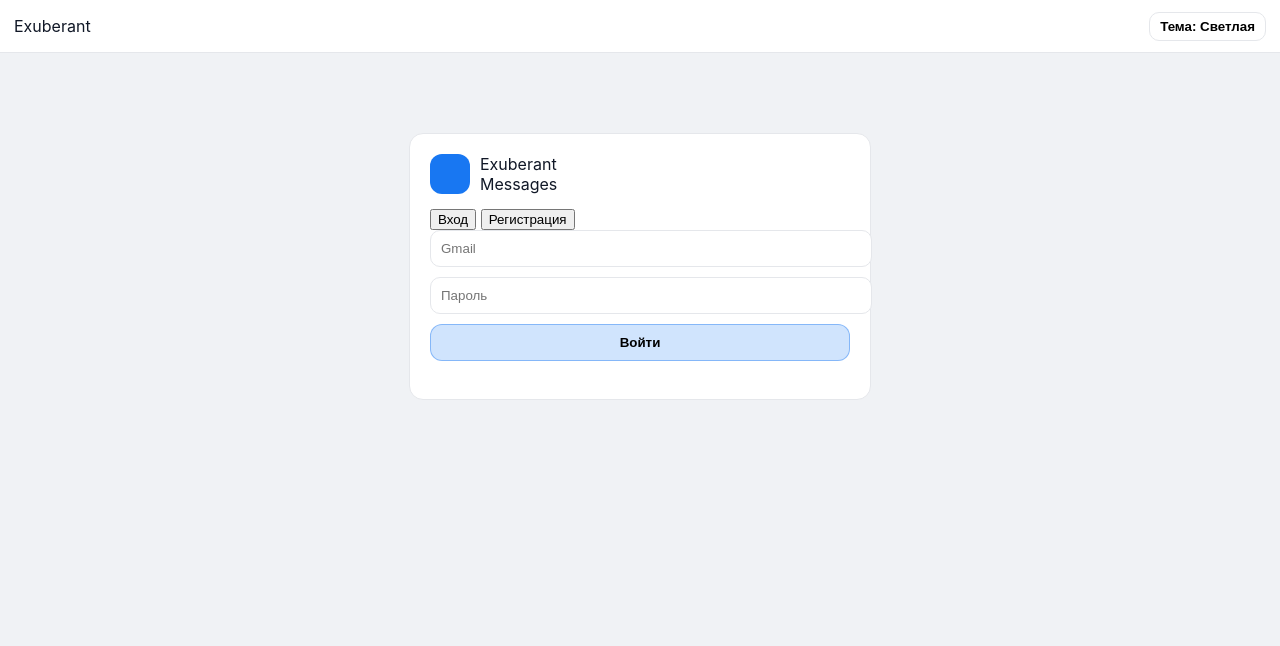
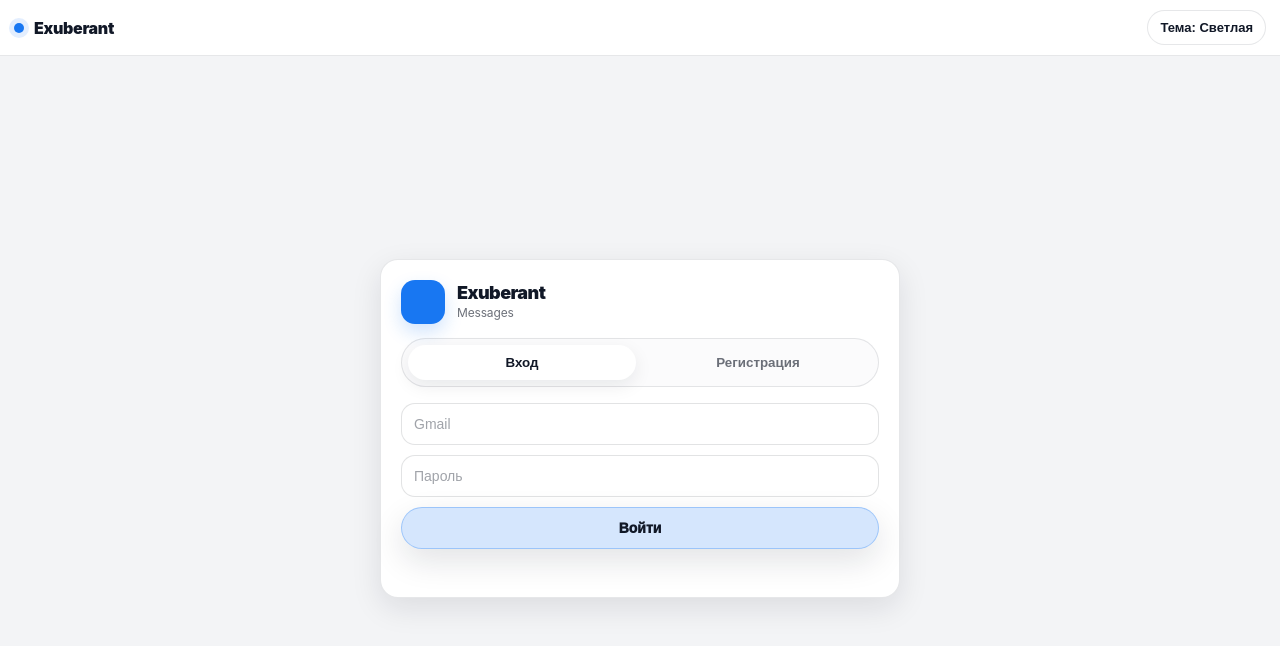
Before and after one commit to chillead-dev/ebbaaa, a website with bundled scripts: page public/index.html in a window 1280 px wide. Built offline with nearby package versions, Linux system fonts and the light colour scheme.

Commit message:
Update styles.css

```diff
--- a/public/styles.css
+++ b/public/styles.css
@@ -1,86 +1,339 @@
+/* =========================================================
+   Exuberant UI — clean, calm, iOS-ish glass controls
+   - No gradients
+   - One accent color
+   - Light / Dark theme
+   - Comfortable spacing & typography
+   ========================================================= */
+
+/* ---------- Theme tokens ---------- */
 :root{
-  --blue:#1877F2;
-  --bg:#f0f2f5;
-  --card:#ffffff;
-  --text:#111827;
-  --muted:#6b7280;
-  --border:#e5e7eb;
+  /* Brand */
+  --accent: #1877F2;     /* one color */
+  --accent-weak: rgba(24,119,242,.14);
+  --accent-border: rgba(24,119,242,.30);
+
+  /* Light */
+  --bg: #f3f4f6;
+  --surface: #ffffff;
+  --surface-2: #fbfbfc;
+  --text: #111827;
+  --muted: rgba(17,24,39,.62);
+  --border: rgba(17,24,39,.10);
+  --shadow: 0 10px 30px rgba(17,24,39,.10);
+  --shadow-soft: 0 6px 18px rgba(17,24,39,.08);
+
+  /* Inputs */
+  --input-bg: #ffffff;
+  --input-border: rgba(17,24,39,.12);
+  --placeholder: rgba(17,24,39,.40);
+
+  /* Glass (light) */
+  --glass-bg: rgba(255,255,255,.62);
+  --glass-border: rgba(17,24,39,.12);
+  --glass-shadow: 0 12px 32px rgba(17,24,39,.12);
+
+  /* Radius & spacing */
+  --r-xl: 18px;
+  --r-lg: 16px;
+  --r-md: 14px;
+  --r-sm: 12px;
+
+  --p-xl: 20px;
+  --p-lg: 16px;
+  --p-md: 12px;
+
+  /* Motion */
+  --ease: cubic-bezier(.2,.8,.2,1);
 }
 
 html[data-theme="dark"]{
-  --bg:#0f1115;
-  --card:#171a21;
-  --text:#e5e7eb;
-  --muted:#9ca3af;
-  --border:#2a2f3a;
+  /* Dark */
+  --bg: #0b0d11;
+  --surface: #12151c;
+  --surface-2: #0f1218;
+  --text: rgba(255,255,255,.92);
+  --muted: rgba(255,255,255,.60);
+  --border: rgba(255,255,255,.10);
+  --shadow: 0 18px 45px rgba(0,0,0,.55);
+  --shadow-soft: 0 10px 28px rgba(0,0,0,.45);
+
+  --input-bg: rgba(255,255,255,.06);
+  --input-border: rgba(255,255,255,.12);
+  --placeholder: rgba(255,255,255,.38);
+
+  /* Glass (dark) */
+  --glass-bg: rgba(18,21,28,.62);
+  --glass-border: rgba(255,255,255,.10);
+  --glass-shadow: 0 18px 45px rgba(0,0,0,.55);
 }
 
+/* ---------- Base ---------- */
+*{ box-sizing:border-box; }
+html,body{ height:100%; }
 body{
   margin:0;
-  background:var(--bg);
-  color:var(--text);
-  font-family:-apple-system,BlinkMacSystemFont,"Segoe UI",Roboto;
+  background: var(--bg);
+  color: var(--text);
+  font-family: -apple-system, BlinkMacSystemFont, "Segoe UI", Roboto, Helvetica, Arial;
+  letter-spacing: -0.01em;
+  text-rendering: optimizeLegibility;
+  -webkit-font-smoothing: antialiased;
 }
 
+/* Small nice selection */
+::selection{
+  background: rgba(24,119,242,.22);
+}
+
+/* Links */
+a{ color: var(--accent); text-decoration: none; }
+a:hover{ text-decoration: underline; }
+
+/* ---------- App layout ---------- */
+.app{
+  max-width: 980px;
+  margin: 0 auto;
+  height: calc(100% - 56px);
+}
+
+.screen{
+  height: 100%;
+  display:flex;
+  align-items:center;
+  justify-content:center;
+  padding: 18px;
+}
+
+.hidden{ display:none !important; }
+
+/* ---------- Top theme bar ---------- */
 .topThemeBar{
-  height:52px;
+  height: 56px;
   display:flex;
   align-items:center;
   justify-content:space-between;
-  padding:0 14px;
-  background:var(--card);
-  border-bottom:1px solid var(--border);
+  padding: 0 14px;
+  background: var(--surface);
+  border-bottom: 1px solid var(--border);
+  position: sticky;
+  top: 0;
+  z-index: 50;
+}
+
+.topThemeTitle{
+  display:flex;
+  align-items:center;
+  gap:10px;
+  font-weight: 900;
+  letter-spacing: -0.02em;
+}
+
+.topThemeTitle::before{
+  content:"";
+  width:10px;height:10px;
+  border-radius: 999px;
+  background: var(--accent);
+  box-shadow: 0 0 0 5px rgba(24,119,242,.12);
 }
 
 .themeBtn{
-  border:1px solid var(--border);
-  background:var(--card);
-  border-radius:10px;
-  padding:6px 10px;
-  font-weight:700;
+  border: 1px solid var(--border);
+  background: var(--surface);
+  color: var(--text);
+  border-radius: 999px;
+  padding: 9px 12px;
+  font-weight: 800;
+  font-size: 13px;
+  cursor:pointer;
+  transition: transform .12s var(--ease), background .12s var(--ease), border-color .12s var(--ease);
+}
+.themeBtn:active{ transform: scale(.98); }
+.themeBtn:hover{ border-color: rgba(24,119,242,.25); }
+
+/* ---------- Auth Card ---------- */
+.card{
+  width: min(520px, 94vw);
+  background: var(--surface);
+  border: 1px solid var(--border);
+  border-radius: var(--r-xl);
+  padding: var(--p-xl);
+  box-shadow: var(--shadow);
 }
 
-.card{
-  width:420px;
-  background:var(--card);
-  border:1px solid var(--border);
-  border-radius:14px;
-  padding:20px;
-  margin:80px auto;
+/* Brand row */
+.brand{
+  display:flex;
+  gap: 12px;
+  align-items:center;
+  margin-bottom: 14px;
 }
 
-.brand{display:flex;gap:10px;margin-bottom:14px}
 .logo{
-  width:40px;height:40px;
-  background:var(--blue);
-  border-radius:12px;
+  width: 44px;
+  height: 44px;
+  border-radius: 14px;
+  background: var(--accent);
+  box-shadow: 0 8px 18px rgba(24,119,242,.20);
 }
 
+.brandName{
+  font-weight: 950;
+  letter-spacing: -0.03em;
+  font-size: 18px;
+  line-height: 1.1;
+}
+
+.brandSub{
+  margin-top: 2px;
+  font-size: 12px;
+  color: var(--muted);
+}
+
+/* Segmented control */
+.seg{
+  display:flex;
+  gap: 8px;
+  padding: 6px;
+  border-radius: 999px;
+  background: var(--surface-2);
+  border: 1px solid var(--border);
+  margin: 10px 0 16px;
+}
+
+.segBtn{
+  flex:1;
+  border: 0;
+  background: transparent;
+  color: var(--muted);
+  padding: 10px 12px;
+  border-radius: 999px;
+  font-weight: 900;
+  cursor:pointer;
+  transition: background .16s var(--ease), color .16s var(--ease), transform .12s var(--ease);
+}
+.segBtn:active{ transform: scale(.99); }
+.segBtn.isOn{
+  background: var(--surface);
+  color: var(--text);
+  box-shadow: var(--shadow-soft);
+}
+
+/* Forms */
+.form{
+  display:flex;
+  flex-direction:column;
+  gap: 10px;
+}
+
+.row{
+  display:flex;
+  gap: 10px;
+  align-items:center;
+}
+
+/* Inputs */
 .input{
   width:100%;
-  padding:10px;
-  border-radius:10px;
-  border:1px solid var(--border);
-  margin-bottom:10px;
-  background:var(--card);
-  color:var(--text);
+  padding: 12px 12px;
+  border-radius: var(--r-md);
+  border: 1px solid var(--input-border);
+  background: var(--input-bg);
+  color: var(--text);
+  outline: none;
+  font-size: 14px;
+  transition: border-color .16s var(--ease), box-shadow .16s var(--ease), transform .12s var(--ease);
+}
+.input::placeholder{ color: var(--placeholder); }
+
+.input:focus{
+  border-color: rgba(24,119,242,.45);
+  box-shadow: 0 0 0 5px rgba(24,119,242,.16);
 }
 
+.input.code{
+  text-align:center;
+  letter-spacing: 0.35em;
+  font-weight: 900;
+}
+
+/* Helper text */
+.meta{
+  color: var(--muted);
+  font-size: 12px;
+  line-height: 1.35;
+}
+
+/* Hint / error area */
+.hint{
+  margin-top: 10px;
+  color: var(--muted);
+  font-size: 12px;
+  min-height: 18px;
+  white-space: pre-wrap;
+}
+
+/* ---------- Buttons (glass) ---------- */
 .btnGlass{
-  width:100%;
-  padding:10px;
-  border-radius:12px;
-  border:1px solid rgba(255,255,255,.2);
-  background:rgba(255,255,255,.08);
-  backdrop-filter: blur(12px);
-  font-weight:900;
-  margin-bottom:8px;
+  border-radius: 999px;
+  padding: 12px 14px;
+  font-weight: 950;
+  font-size: 14px;
+  cursor: pointer;
+
+  border: 1px solid var(--glass-border);
+  background: var(--glass-bg);
+  color: var(--text);
+
+  box-shadow: var(--glass-shadow);
+  backdrop-filter: blur(16px);
+  -webkit-backdrop-filter: blur(16px);
+
+  transition:
+    transform .12s var(--ease),
+    border-color .16s var(--ease),
+    background .16s var(--ease),
+    box-shadow .16s var(--ease);
+}
+
+.btnGlass:hover{
+  border-color: rgba(24,119,242,.25);
+}
+
+.btnGlass:active{
+  transform: translateY(1px) scale(.99);
+  box-shadow: 0 8px 22px rgba(0,0,0,.18);
 }
 
 .btnGlass.primary{
-  background:rgba(24,119,242,.2);
-  border-color:rgba(24,119,242,.4);
+  border-color: var(--accent-border);
+  background: rgba(24,119,242,.18);
 }
 
-.hint{margin-top:10px;font-size:12px}
-.hidden{display:none}
+.btnGlass.primary:hover{
+  background: rgba(24,119,242,.22);
+}
+
+.btnGlass[disabled]{
+  opacity: .55;
+  cursor: not-allowed;
+  transform: none;
+  box-shadow: none;
+}
+
+/* ---------- Responsive ---------- */
+@media (max-width: 420px){
+  .card{ padding: 16px; border-radius: 16px; }
+  .logo{ width: 40px; height: 40px; border-radius: 13px; }
+  .brandName{ font-size: 17px; }
+  .segBtn{ padding: 9px 10px; }
+  .btnGlass{ padding: 11px 12px; }
+}
+
+/* ---------- Subtle “feel good” microdetail: divider line ---------- */
+hr{
+  border:0;
+  height:1px;
+  background: var(--border);
+  margin: 14px 0;
+}
```
